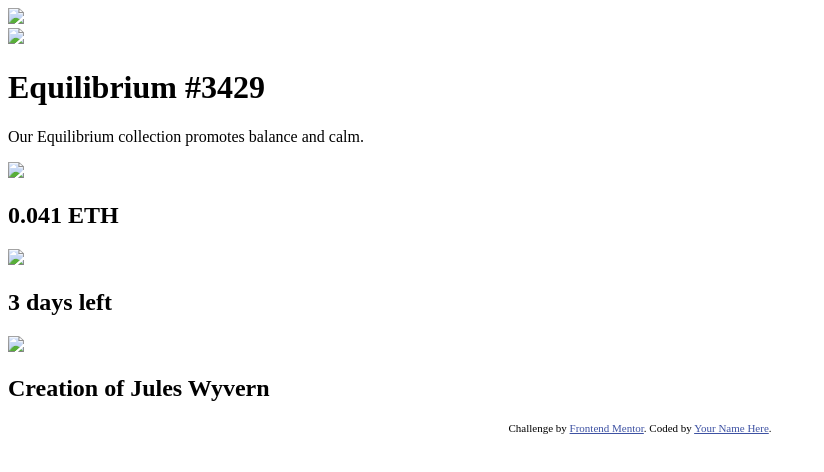
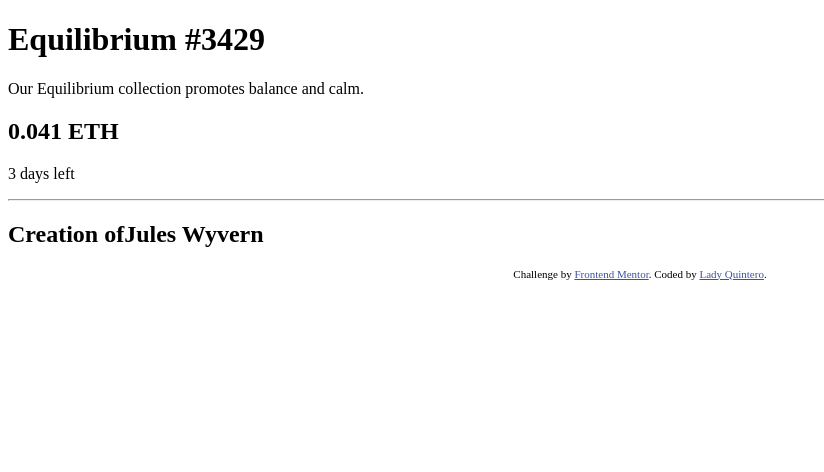
Before and after one commit to la170/maquetaci-n-2, a plain HTML site: page index.html in a window 1280 px wide. Shown: the whole page, without its empty margins (0-824 px from the left). Drawn offline with Linux system fonts and the light colour scheme.

Commit message:
Update index.html

```diff
--- a/index.html
+++ b/index.html
@@ -8,42 +8,34 @@
 <link rel="stylesheet" href="./style.css">
 
 <title>Frontend Mentor | NFT preview card component</title>
-
-
 </head>
 <body>
     <div class = "contenedor">
-        <div class = "img-P">
-            <img src="./images/image-equilibrium.jpg">
-            <div class="img-S">
-                <img src="./images/icon-view.svg">
+        <div class = "card-image">
+            <div class="background-hover"></div>
+        </div>
+        <h1>Equilibrium #3429</h1>
+        <p class = "text">Our Equilibrium collection promotes balance and calm.</p>
+        <div class = "valor">
+            <div class = "ETH">
+                <div class = "diamante"></div>
+                <h2>0.041 ETH</h2>
+            </div>
+            <div class = "clock">
+                <div class = "reloj"></div>
+                <p>3 days left</p>
             </div>
         </div>
-        <h1>Equilibrium #3429</h1>
-        <p>Our Equilibrium collection promotes balance and calm.</p>
-        <div class = "valor">
-            <div class = "ETH">
-                <img src="./images/icon-ethereum.svg">
-                <h2>0.041 ETH</h2>
-            </div>
-            <div class = " clock">
-                <img src="./images/icon-clock.svg">
-                <h2>3 days left</h2>
-            </div>
-        </div>
-        <div>
-            <div class = "img">
-                <img src="./images/image-avatar.png">
-            <div class = "text">
-                <h2>Creation of Jules Wyvern</h2>
-            </div>
+        <hr>
+        <div class = "footer">
+                <div class = "avatar"></div>
+                <h2><span>Creation of</span>Jules Wyvern</h2>
         </div>
         </div>
     </div>
-
 <div class="attribution">
     Challenge by <a href="https://www.frontendmentor.io?ref=challenge" target="_blank">Frontend Mentor</a>.
-    Coded by <a href="#">Your Name Here</a>.
+    Coded by <a href="#">Lady Quintero</a>.
     </div>
 </body>
 </html>
```
